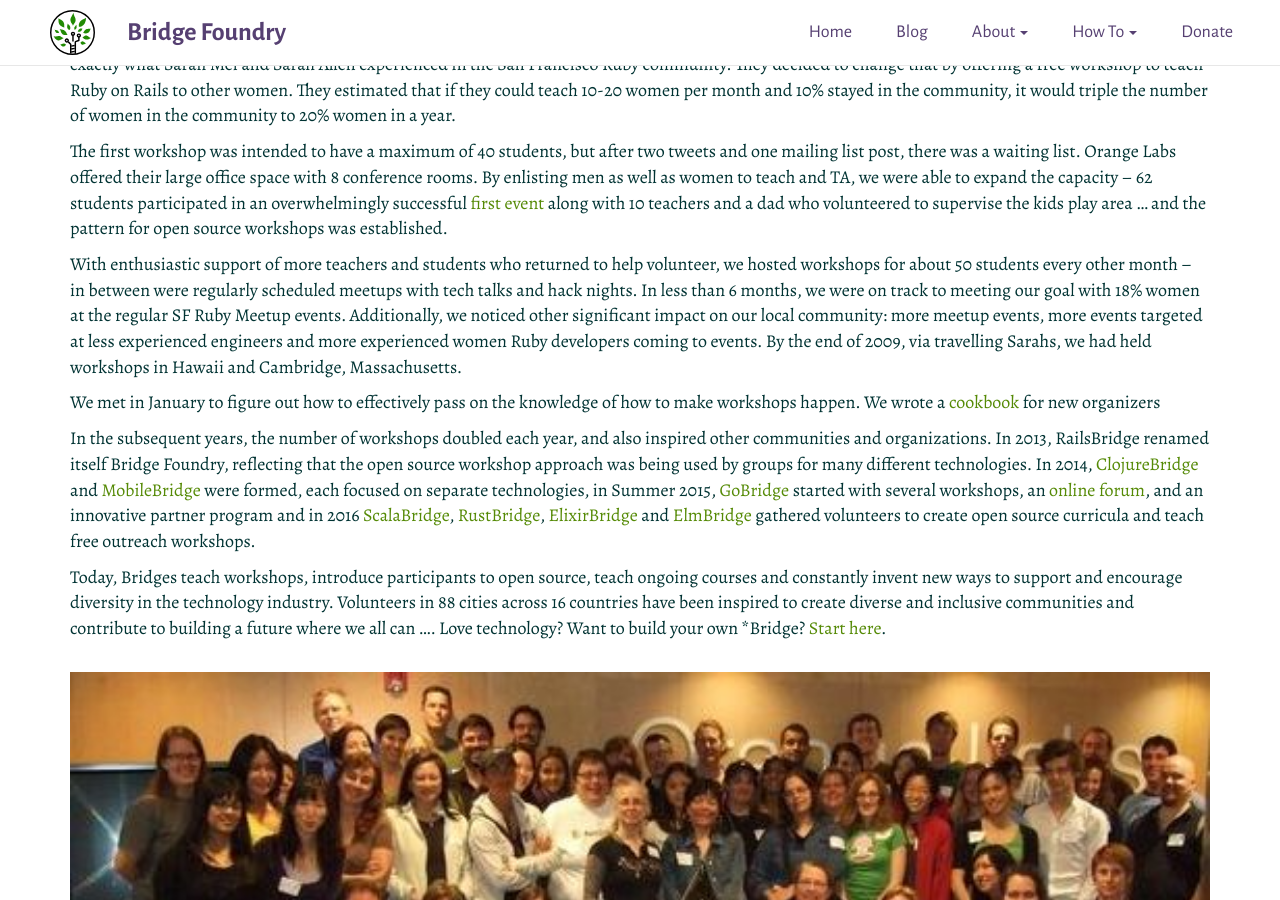
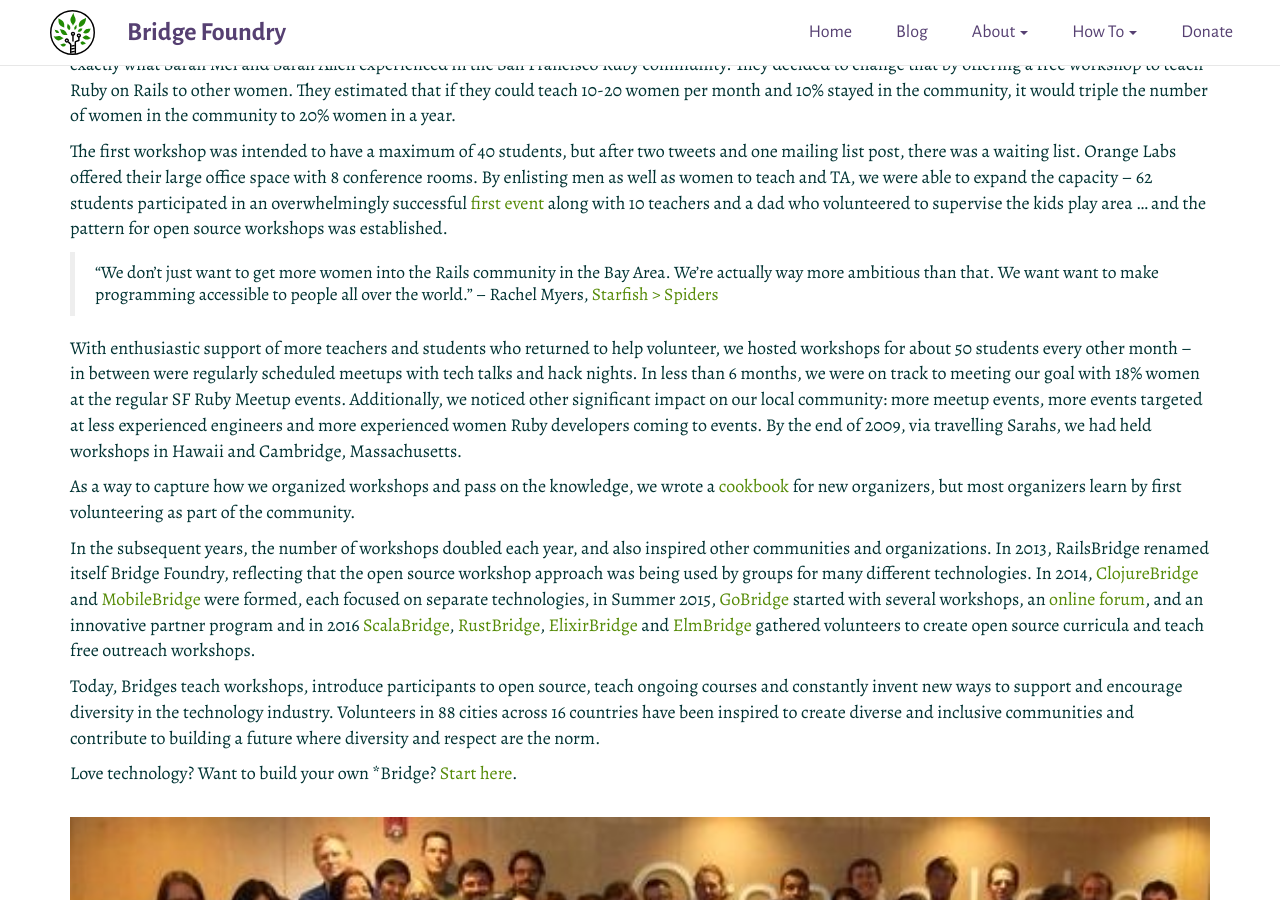
Before and after one commit to Satsaimistoowqp/bridgefoundry.github.io, a Jekyll site: the page built from _posts/2019-06-30-ten-years.md, in a window 1280 px wide and 900 px high, scrolled down 406 px. Built offline with Jekyll 4.4.1, drawn with Linux system fonts in a browser that asks for light colours.

Commit message:
add quote and final sentence

```diff
--- a/_posts/2019-06-30-ten-years.md
+++ b/_posts/2019-06-30-ten-years.md
@@ -42,6 +42,8 @@
 along with 10 teachers and a dad who volunteered to supervise the kids play area
 … and the pattern for open source workshops was established.
 
+> "We don't just want to get more women into the Rails community in the Bay Area. We're actually way more ambitious than that. We want want to make programming accessible to people all over the world." -- Rachel Myers, [Starfish > Spiders](http://rachelmyers.github.io/starfish.html)
+
 With enthusiastic support of more teachers and students who returned to help
 volunteer, we hosted workshops for about 50 students every other month -- in
 between were regularly scheduled meetups with tech talks and hack nights.  In
@@ -52,10 +54,11 @@
 events. By the end of 2009, via travelling Sarahs, we had held workshops in
 Hawaii and Cambridge, Massachusetts.
 
-We met in January to figure out how to effectively pass on the knowledge of how
-to make workshops happen. We wrote a
+As a way to capture how we organized workshops and pass on the knowledge, we
+wrote a
 [cookbook](https://github.com/bridgefoundry/WorkshopCookbook/wiki/Minimum-Viable-Workshop)
-for new organizers
+for new organizers, but most organizers learn by first volunteering as
+part of the community.
 
 In the subsequent years, the number of workshops doubled each year, and also
 inspired other communities and organizations.  In 2013, RailsBridge renamed
@@ -76,8 +79,9 @@
 ongoing courses and constantly invent new ways to support and encourage
 diversity in the technology industry. Volunteers in 88 cities across 16
 countries have been inspired to create diverse and inclusive communities and
-contribute to building a future where we all can …. Love technology? Want to
-build your own *Bridge?
+contribute to building a future where diversity and respect are the norm.
+
+Love technology? Want to build your own *Bridge?
 [Start here](https://bridgefoundry.org/doc/bridge-building).
 
 ![group photo]({{ site.github.url }}/images/first-workshop.jpg)
```
